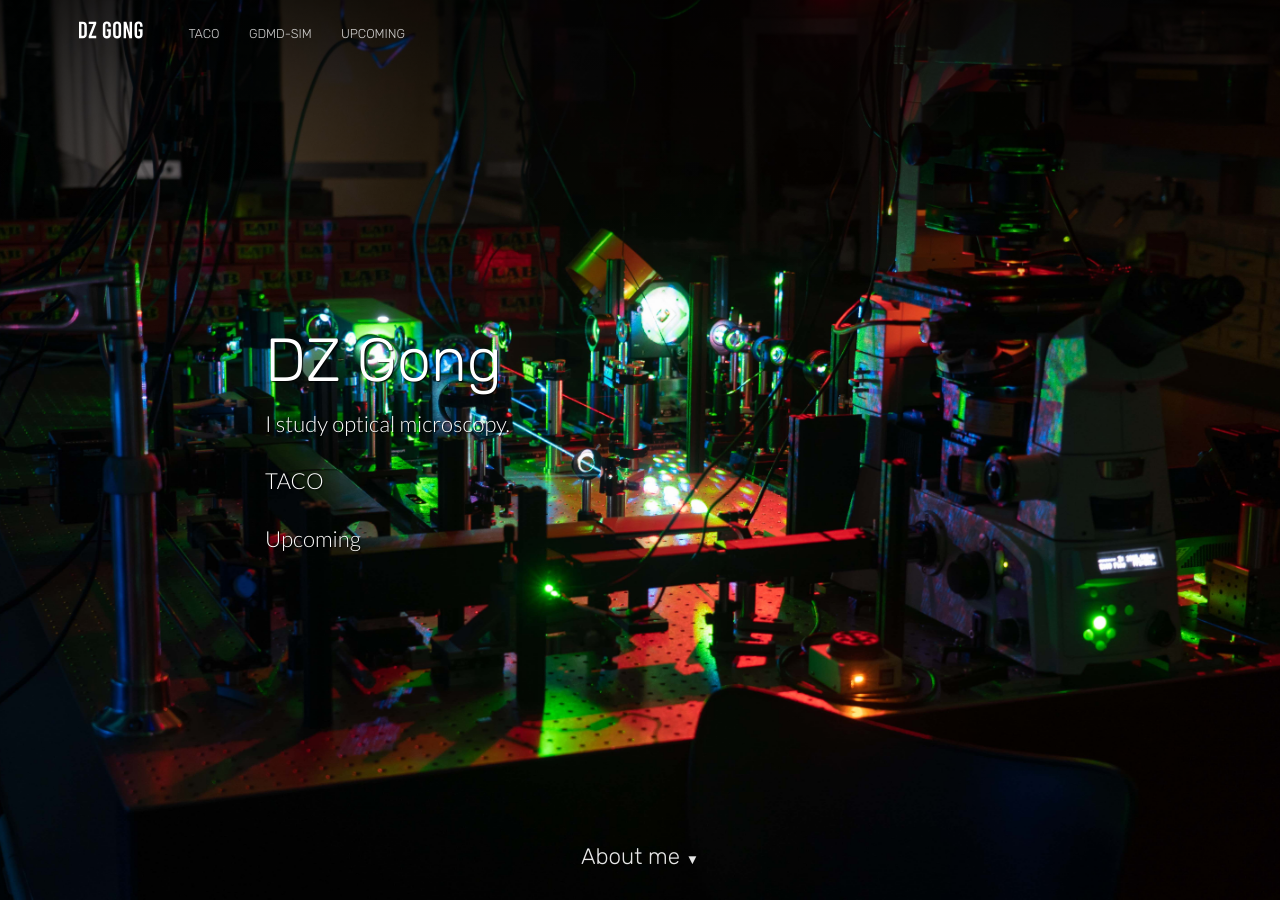
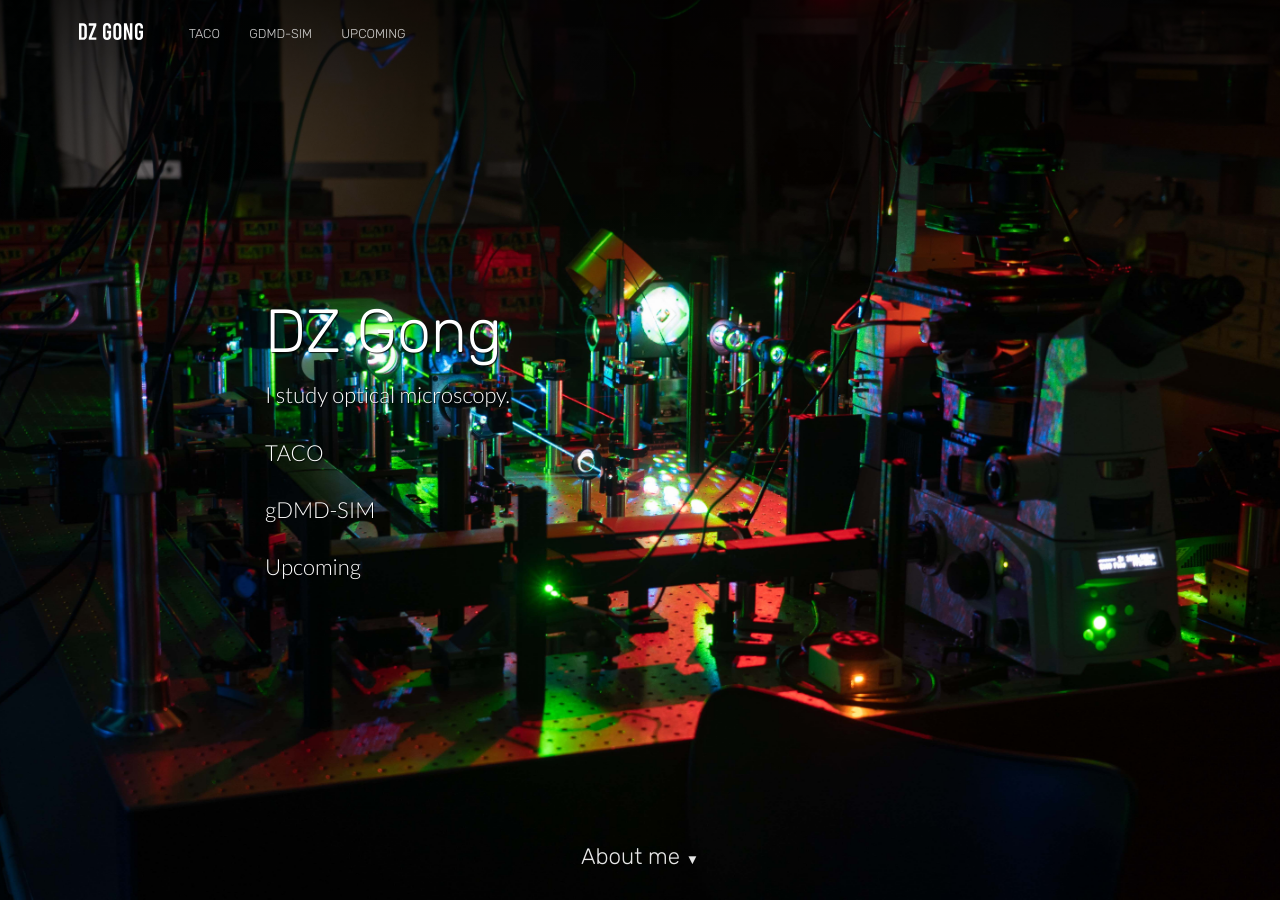
Before and after one commit to DZGong/DZGong.github.io, a Jekyll site: the page built from index.html, in a window 1280 px wide and 900 px high. Built offline with Jekyll 4.4.1, drawn with Linux system fonts in a browser that asks for light colours; nearby versions of some CDN libraries.

Commit message:
test change 13

```diff
--- a/index.html
+++ b/index.html
@@ -11,7 +11,7 @@
 			<h1 class="editable">DZ Gong</h1>
 			<p class="subtext editable">I study optical microscopy.</p>
 			<p class="editable"> TACO </p>
-			<p class="editable">   </p>
+			<p class="editable"> gDMD-SIM </p>
 			<p class="editable"> Upcoming </p>
 			<!-- <div class="cta button alt"><a href="#">Join Now</a></div> -->
 		</div>
```
Also changed, not shown: images/logo/dzgong_logo_dark.svg, images/logo/dzgong_logo_light.svg.
